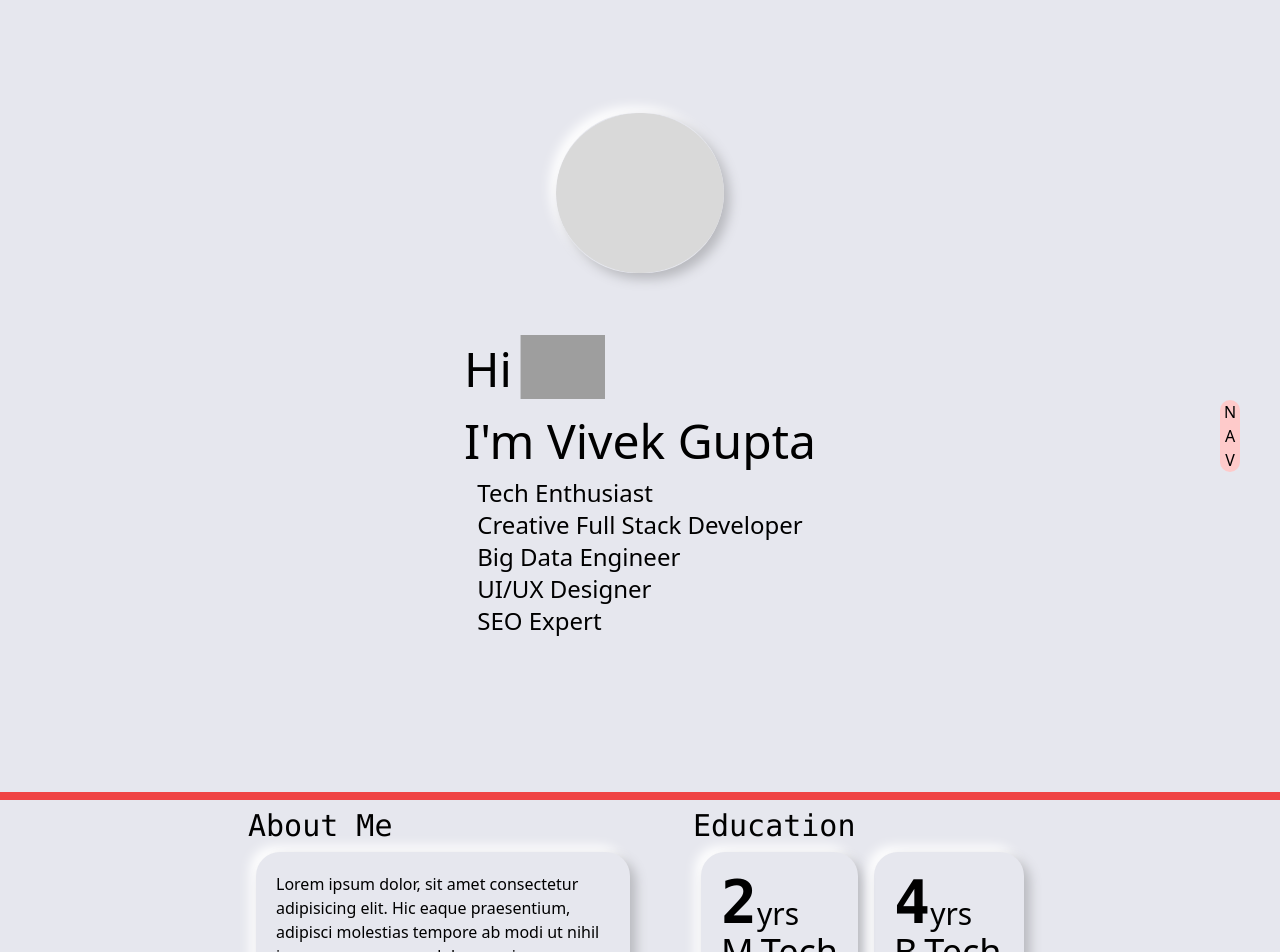
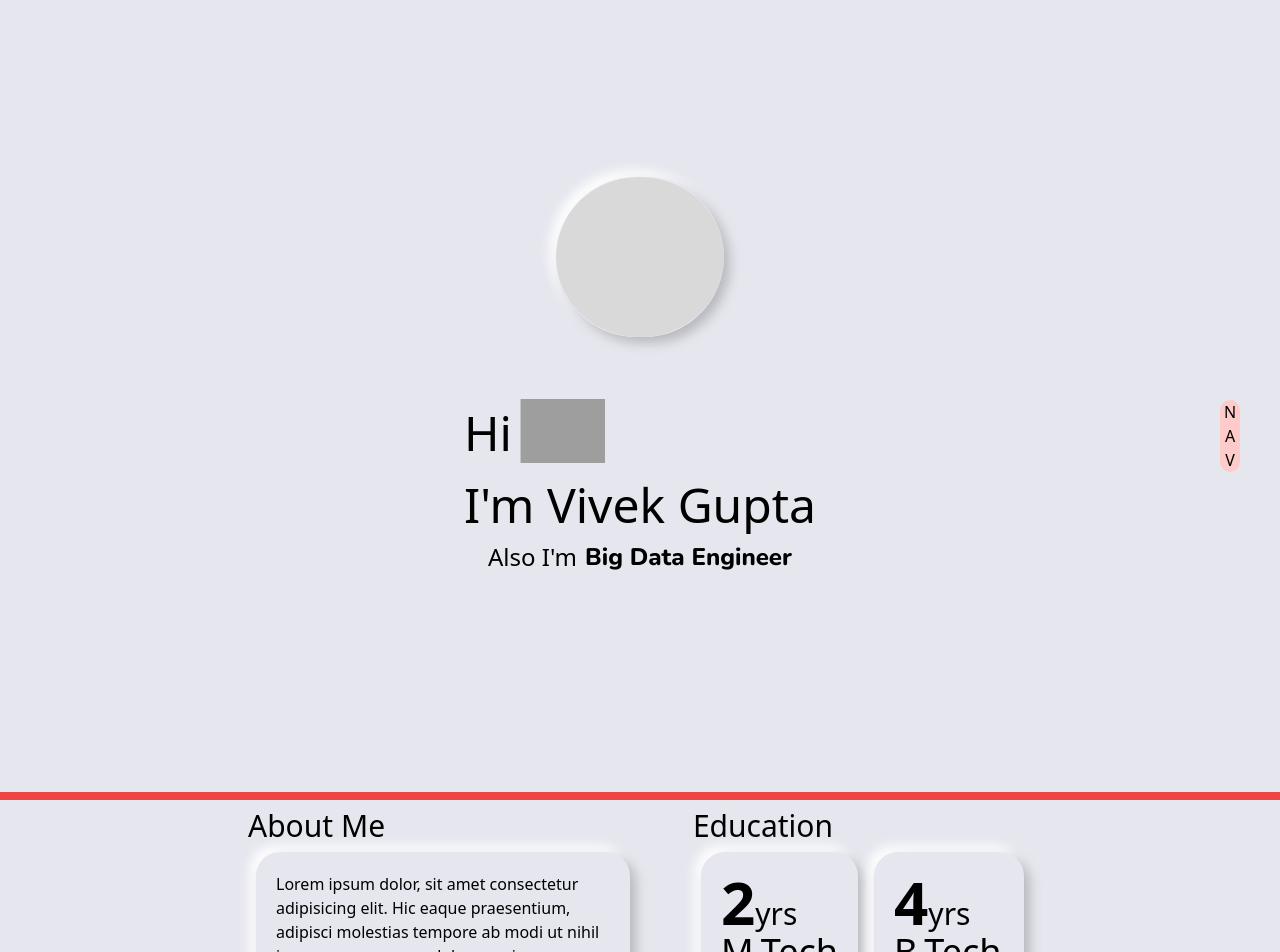
Before and after one commit to VivekGupta137/VivekGupta137.github.io, a React (Vite) app: page / in a window 1280 px wide. Shown: the top 952 px of the page. Built offline with nearby package versions, Linux system fonts and the light colour scheme; grey boxes are pictures that could not be loaded.

Commit message:
added full

```diff
--- a/src/comp-home/about-education-card.jsx
+++ b/src/comp-home/about-education-card.jsx
@@ -1,14 +1,21 @@
+import { useState } from "react";
+import { AnimatePresence, motion } from "framer-motion";
+
 const AboutEducationCard = () => {
+    const [selectedItem, setSelectedItem] = useState(null)
+
     let education = [
         {
-            title: "education 1",
+            id: "IIITB",
+            college: "International Institute of Information Technology, Bangalore",
             start: 2019,
             end: 2021,
             degree: "M.Tech",
             stream: "Computer Science",
         },
         {
-            title: "education 2",
+            id: "BIT",
+            college: "Birsa Institute of Technology, Sindri",
             start: 2015,
             end: 2019,
             degree: "B.Tech",
@@ -16,21 +23,29 @@ const AboutEducationCard = () => {
         },
     ];
     return (
-        <div className=" mx-2 my-2">
+        <div className=" mx-2 my-2 relative">
             <div className="text-3xl font-mono">Education</div>
-            <div className="flex flex-wrap justify-center">
-                {education.map(({ start, end, degree, stream }) => (
-                    <div className="p-5 cursor-pointer rounded-3xl shadow-soft mx-2 my-2 min-w-[150px] hover:bg-green-200 transition-all delay-100 duration-300">
+            <motion.div layoutId="educationlayout"  layout className="flex flex-wrap justify-center">
+                {education.map((e) => (
+                    <motion.div layout layoutId={e.id} onClick={()=>{
+                        setSelectedItem(null);
+                        setSelectedItem(e);
+                    }} className="p-5 cursor-pointer rounded-3xl shadow-soft mx-2 my-2 min-w-[150px] hover:bg-green-200 transition-all delay-100 duration-300">
                         <div className="flex">
                             <div className="text-6xl font-bold font-mono">
-                                {end - start}
+                                {e.end - e.start}
                             </div>
                             <div className="text-3xl self-end">yrs</div>
                         </div>
-                        <div className="text-4xl font-sans">{degree}</div>
-                    </div>
+                        <div className="text-4xl font-sans">{e.degree}</div>
+                    </motion.div>
                 ))}
-            </div>
+
+            </motion.div>
+            <AnimatePresence >
+                {!!selectedItem && <motion.div layout onClick={()=>setSelectedItem(null)} layoutId={selectedItem.id} className="p-5 my-5 shadow-soft overflow-hidden break-all ">{selectedItem.college}</motion.div>}
+            </AnimatePresence>
+
         </div>
     );
 };
--- /dev/null
+++ b/src/comp-home/hero-roles.jsx
@@ -0,0 +1,59 @@
+import { AnimatePresence, LayoutGroup, motion } from "framer-motion";
+import { useEffect } from "react";
+import { useState } from "react";
+
+const HeroRoles = () => {
+    let roles = ["Tech Enthusiast", "Creative Full Stack Developer", "Big Data Engineer", "UI/UX Designer", "SEO Expert"]
+    let colors = [""]
+    const [showIdx, setShowIdx] = useState(0);
+
+    useEffect(()=>{
+        let counter = setInterval(() => {
+            setShowIdx((cur)=> (cur+1)%roles.length)
+
+        }, 2000);
+        return ()=>{clearInterval(counter)};
+    },[])
+
+    let variants = {
+        enter: {
+            opacity: 0,
+            y: -20
+        },
+        center: {
+            opacity: 1,
+            y: 0
+        },
+        exit:{
+            opacity: 0,
+            y: 20,
+            transition: {
+                duration: 0.3
+            }
+        }
+    }
+
+    return (
+        <LayoutGroup>
+    <motion.div  className="flex gap-2 text-2xl">
+
+            <motion.div layout transition={{type: "spring"}}>Also I'm</motion.div>
+            <AnimatePresence mode="wait">
+                    {roles.map((role, idx)=>(idx == showIdx &&
+                    <motion.div key={idx}
+                        variants={variants}
+                        initial="enter"
+                        animate="center"
+                        exit="exit"
+                        transition={{
+                            y: { type: "spring" }
+                        }}
+                        className='font-bold font-rounded'
+                        >{role}</motion.div>))}
+                </AnimatePresence>
+
+    </motion.div>
+    </LayoutGroup> );
+}
+
+export default HeroRoles;
--- a/src/comp-home/hero.jsx
+++ b/src/comp-home/hero.jsx
@@ -3,6 +3,7 @@ import { useRef } from "react";
 import profileimg from "../assets/profile.png";
 import handwave from "../assets/waving_hand_sign_512.gif";
 import HeroProfile from "./hero-profile";
+import HeroRoles from "./hero-roles";
 
 const Hero = () => {
     const constraintsRef = useRef(null);
@@ -24,13 +25,7 @@ const Hero = () => {
                     </div>
                     <div>I'm Vivek Gupta</div>
                 </div>
-                <div className="text-1xl sm:text-2xl">
-                    <div>Tech Enthusiast</div>
-                    <div>Creative Full Stack Developer</div>
-                    <div>Big Data Engineer</div>
-                    <div>UI/UX Designer</div>
-                    <div>SEO Expert</div>
-                </div>
+                <HeroRoles />
             </div>
         </div>
     );
--- a/src/index.css
+++ b/src/index.css
@@ -1,6 +1,9 @@
+@import url('https://fonts.googleapis.com/css2?family=Nunito:wght@800&display=swap');
+
 @tailwind base;
 @tailwind components;
 @tailwind utilities;
+
 
 :root {
     --color-box-shadow: #b8b9be;
--- a/tailwind.config.cjs
+++ b/tailwind.config.cjs
@@ -2,6 +2,9 @@
 module.exports = {
     content: ["./index.html", "./src/**/*.{js,ts,jsx,tsx}"],
     theme: {
+        fontFamily: {
+            'rounded': ['"Nunito"', 'sans-serif']
+        },
         extend: {},
     },
     plugins: [],
```
